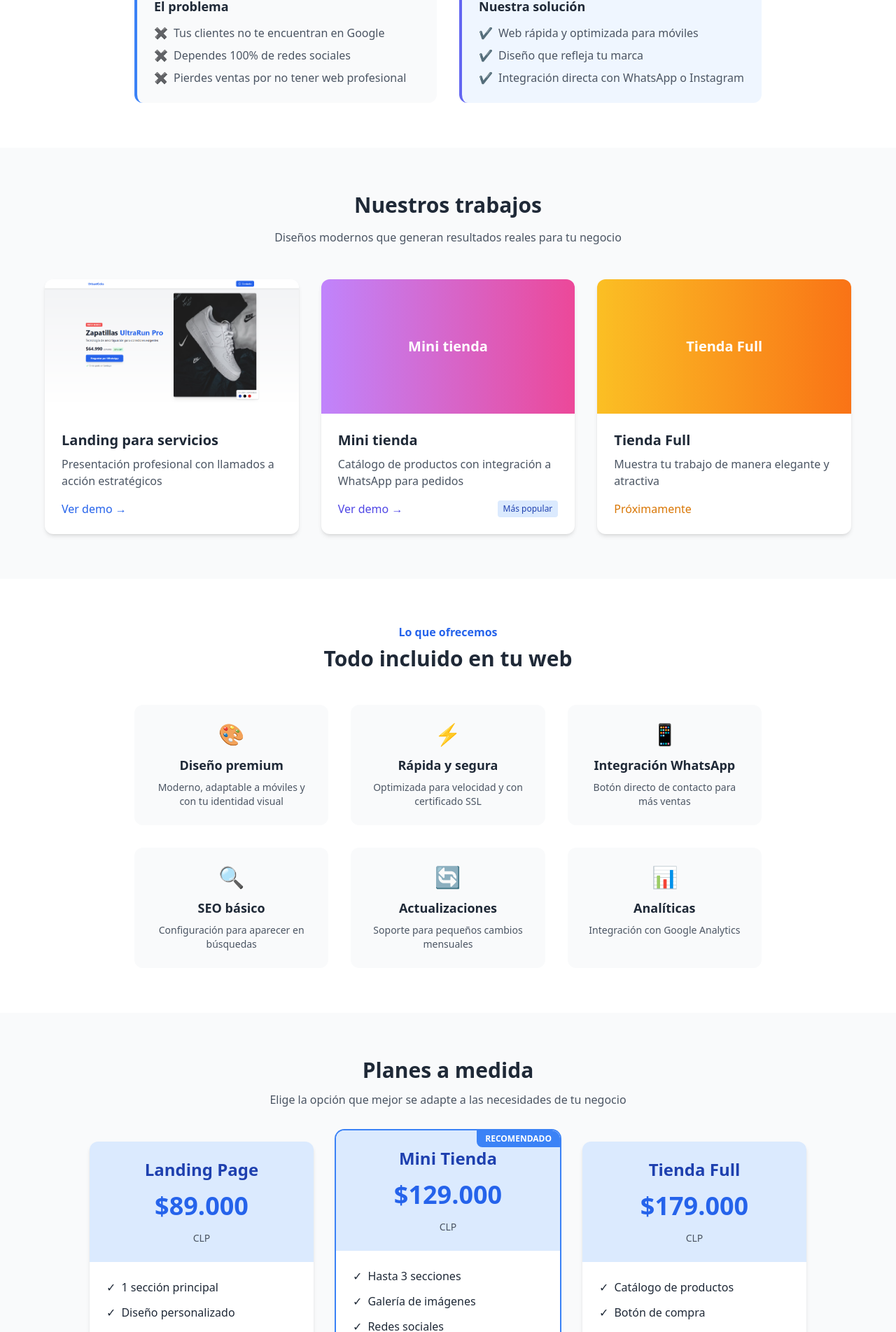
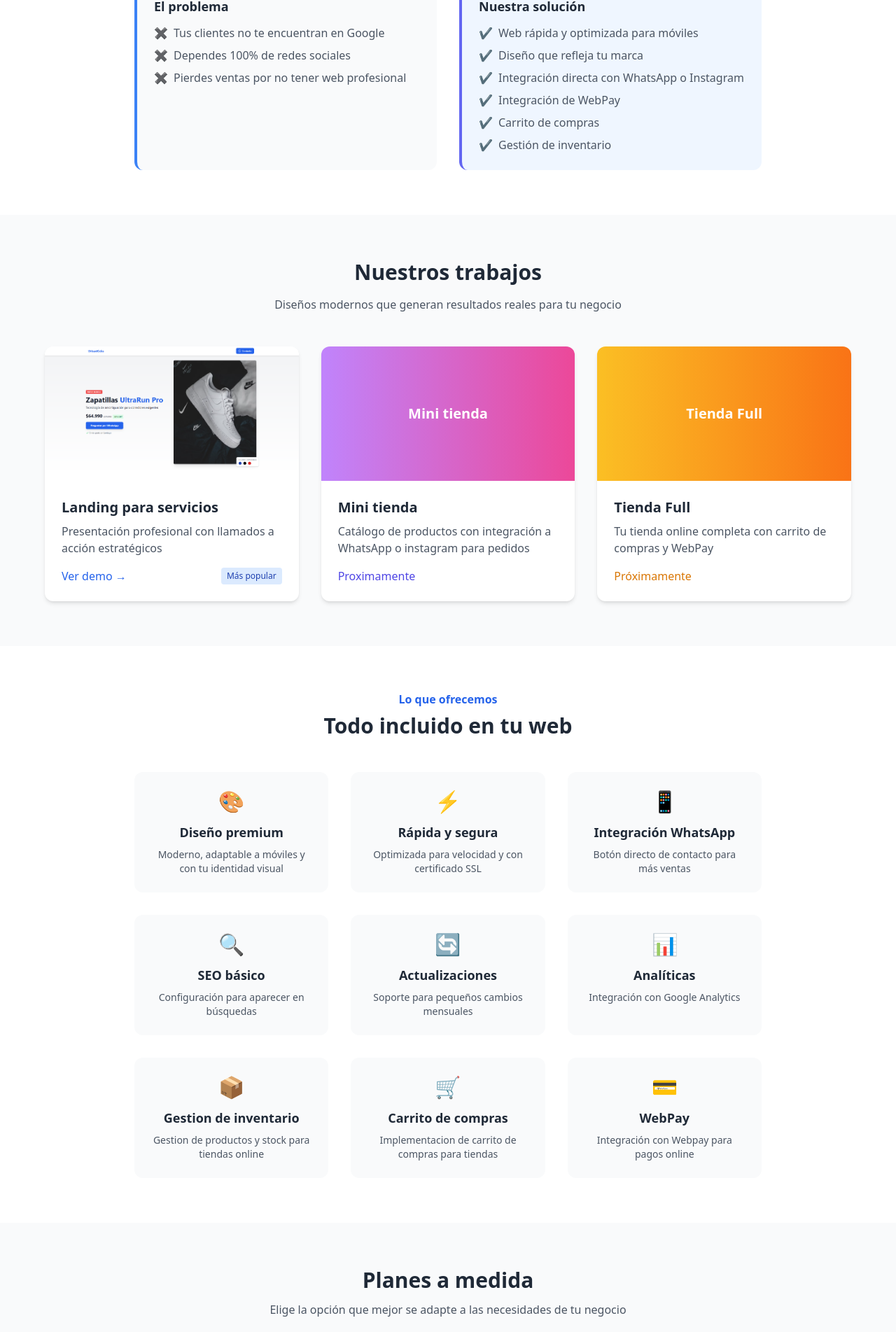
Before and after one commit to JoaquinRCDC/ConectaAlToque, a React (Vite) app: page / in a window 1280 px wide. Shown: the part 649-2552 px from the top of the page at 70% size. Built offline with nearby package versions, Linux system fonts and the light colour scheme.

Commit message:
Beta vercel

```diff
--- a/src/App.jsx
+++ b/src/App.jsx
@@ -31,7 +31,7 @@ export default function App() {
             </div>
 
             {/* Contenido de texto */}
-            <h1 className="text-4xl md:text-5xl font-bold mb-4" data-aos="fade-up">Obten tu propia pagina web en menos de 2 dias.</h1>
+            <h1 className="text-4xl md:text-5xl font-bold mb-4" data-aos="fade-up">Obtén tu propia página web en menos de 2 días.</h1>
             <p className="text-xl mb-8 opacity-90 max-w-2xl mx-auto" data-aos="fade-up" >“Si tu negocio no está en internet, tu negocio no existe” - Bill Gates</p>
 
             {/* Botón */}
@@ -87,6 +87,18 @@ export default function App() {
                   <span className="text-green-500 mr-2">✔</span>
                   <span>Integración directa con WhatsApp o Instagram</span>
                 </li>
+                <li className="flex items-start">
+                  <span className="text-green-500 mr-2">✔</span>
+                  <span>Integración de WebPay</span>
+                </li>
+                <li className="flex items-start">
+                  <span className="text-green-500 mr-2">✔</span>
+                  <span>Carrito de compras</span>
+                </li>
+                <li className="flex items-start">
+                  <span className="text-green-500 mr-2">✔</span>
+                  <span>Gestión de inventario</span>
+                </li>
               </ul>
             </div>
           </div>
@@ -127,7 +139,9 @@ export default function App() {
                   >
                     Ver demo →
                   </a>
-
+                  <span className="text-xs bg-blue-100 text-blue-800 px-2 py-1 rounded">
+                    Más popular
+                  </span>
 
                 </div>
 
@@ -137,26 +151,24 @@ export default function App() {
             </a>
 
             {/* Ejemplo Tienda */}
-            <div className="bg-white rounded-xl shadow-md overflow-hidden transition-transform duration-300 hover:scale-[1.02] hover:shadow-lg"  > <a href="/ejemplo-tienda" >
+            <div className="bg-white rounded-xl shadow-md overflow-hidden transition-transform duration-300 hover:scale-[1.02] hover:shadow-lg"  > <a href="#" >
               <div className="h-48 bg-gradient-to-r from-purple-400 to-pink-500 flex items-center justify-center">
                 <span className="text-white text-xl font-bold">Mini tienda</span>
               </div>
               <div className="p-6">
                 <h3 className="font-bold text-xl mb-2">Mini tienda</h3>
                 <p className="text-gray-600 mb-4">
-                  Catálogo de productos con integración a WhatsApp para pedidos
+                  Catálogo de productos con integración a WhatsApp o instagram para pedidos
                 </p>
                 <div className="flex justify-between items-center">
                 <a
                   href="/ejemplo-tienda"
                   className="text-indigo-600 hover:text-indigo-800 font-medium"
                 >
-                  Ver demo →
+                  Proximamente
 
                 </a>
-                <span className="text-xs bg-blue-100 text-blue-800 px-2 py-1 rounded">
-                    Más popular
-                  </span>
+
                 </div>
 
               </div>
@@ -172,7 +184,7 @@ export default function App() {
               <div className="p-6">
                 <h3 className="font-bold text-xl mb-2">Tienda Full</h3>
                 <p className="text-gray-600 mb-4">
-                  Muestra tu trabajo de manera elegante y atractiva
+                  Tu tienda online completa con carrito de compras y WebPay
                 </p>
                 <a
                   href="#"
@@ -224,7 +236,25 @@ export default function App() {
                 icon: '📊',
                 title: 'Analíticas',
                 description: 'Integración con Google Analytics'
+              },
+              {
+                icon: '📦',
+                title: 'Gestion de inventario',
+                description: 'Gestion de productos y stock para tiendas online'
+              },
+              {
+                icon: '🛒',
+                title: 'Carrito de compras',
+                description: 'Implementacion de carrito de compras para tiendas'
+              },
+              {
+                icon: '💳',
+                title: 'WebPay',
+                description: 'Integración con Webpay para pagos online'
               }
+
+
+
             ].map((service, index) => (
               <div key={index} className="bg-gray-50 p-6 rounded-xl hover:bg-blue-50 transition-transform duration-300 hover:scale-[1.02] hover:shadow-lg">
                 <span className="text-3xl mb-3 block">{service.icon}</span>
@@ -250,23 +280,23 @@ export default function App() {
             {[
               {
                 name: 'Landing Page',
-                price: '$89.000',
+                price: '$89.000 ',
                 popular: false,
-                features: ['1 sección principal', 'Diseño personalizado', 'Botón de contacto', 'Optimización móvil','animaciones básicas'],
+                features: ['1 sección principal', 'Diseño personalizado', 'Botón de contacto', 'Optimización móvil','Animaciones básicas'],
                 color: 'blue'
               },
               {
                 name: 'Mini Tienda',
                 price: '$129.000',
                 popular: true,
-                features: ['Hasta 3 secciones', 'Galería de imágenes', 'Redes sociales', 'Formulario de contacto', 'SEO básico'],
+                features: ['Hasta 3 secciones', 'Publicaciones de instagram', 'Gestion de Productos', 'Formulario de contacto', 'SEO básico'],
                 color: 'blue'
               },
               {
                 name: 'Tienda Full',
                 price: '$179.000',
                 popular: false,
-                features: ['Catálogo de productos', 'Botón de compra', 'Gestión de inventario', 'WhatsApp Business', 'Analíticas'],
+                features: ['Catálogo de productos', 'Carrito de compra', 'Gestión de inventario', 'WebPay', 'Analíticas'],
                 color: 'blue'
               }
             ].map((plan, index) => {
@@ -286,8 +316,10 @@ export default function App() {
 
                   <div className={`bg-${plan.color}-100 p-6 text-center`}>
                     <h3 className={`text-2xl font-bold text-${plan.color}-800`}>{plan.name}</h3>
-                    <p className={`text-${plan.color}-600 text-4xl font-bold my-4`}>{plan.price}</p>
-                    <p className="text-gray-600 text-sm">CLP</p>
+                    <p className={`text-${plan.color}-600 text-4xl font-bold mt-4`}>{plan.price}</p>
+                    <p className="text-gray-600 text-sm mb-2">Pago único por el desarrollo (Primer año incluye hosting).</p>
+                    <p className="text-xs text-gray-500 italic">+ $30.000 anuales por hosting y dominio</p>
+
                   </div>
 
                   <div className="bg-white p-6">
```
